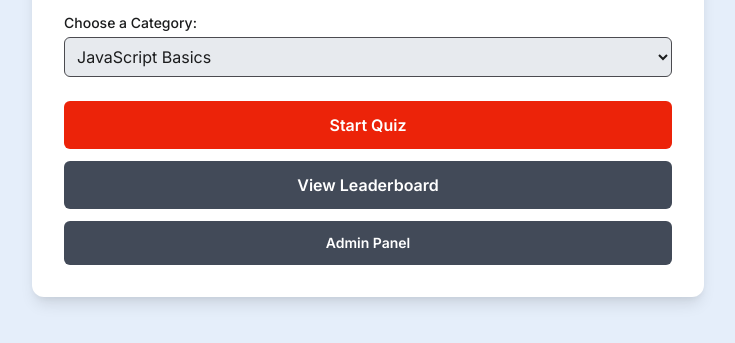
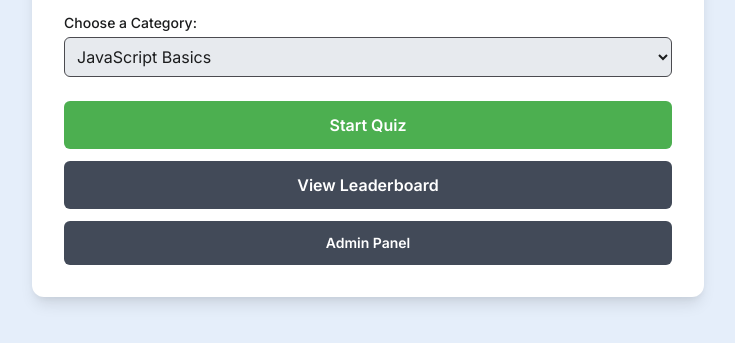
Before and after one commit to LindiweD-Collab/techquizapp, a plain HTML site: page index.html in a window 1280 px wide. Shown: the part 379-722 px from the top of the page, without its empty margins (272-1007 px from the left). Drawn offline with nearby package versions, Linux system fonts and the light colour scheme.

Commit message:
Update style.css

```diff
--- a/style.css
+++ b/style.css
@@ -24,7 +24,7 @@ h1, h2, h3, h4, h5, h6 {
 }
 
 .btn-primary {
-    background-color: #ec2309;
+    background-color:  #4CAF50;
     color: white;
 }
 .btn-primary:hover {
```
